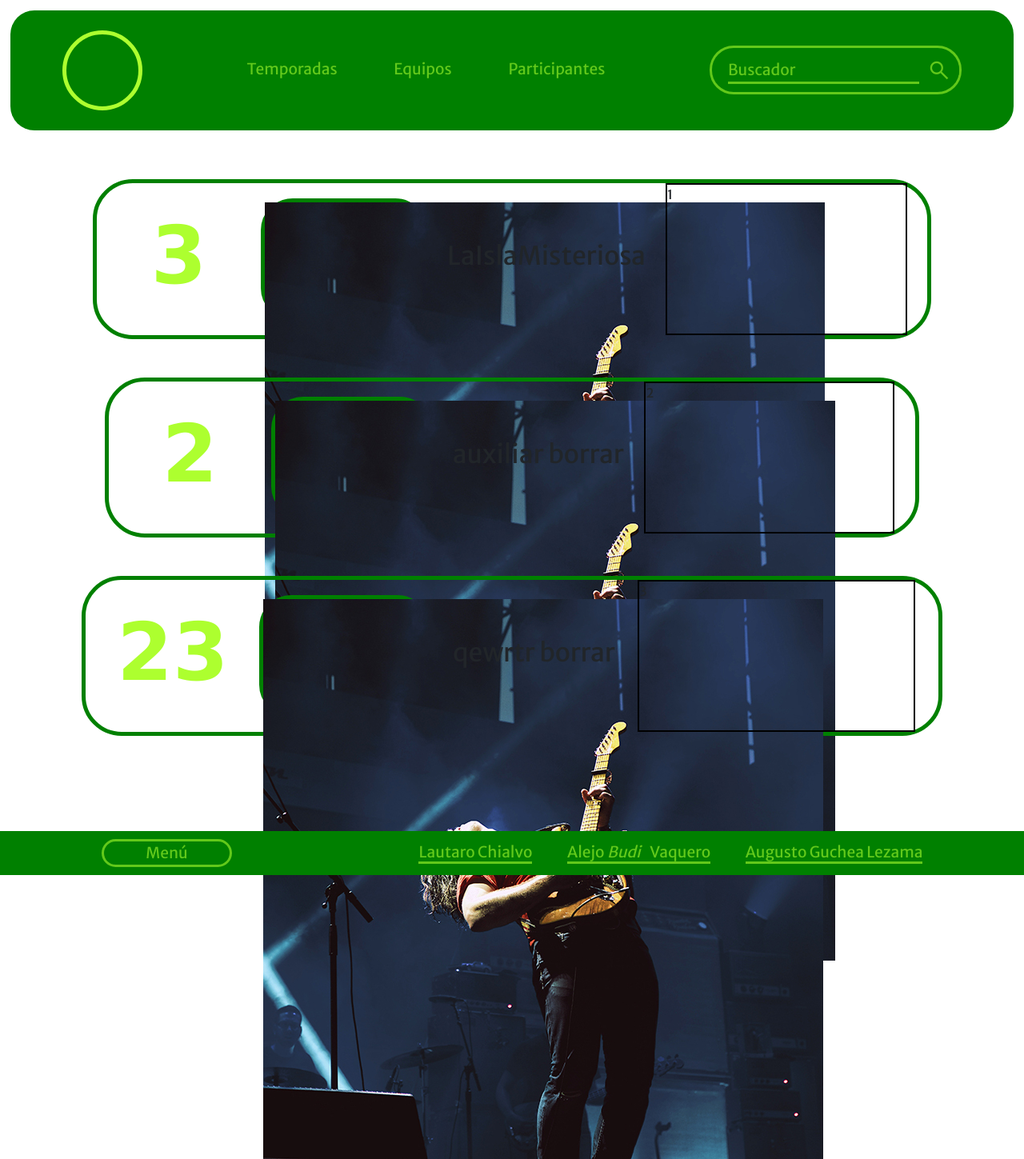
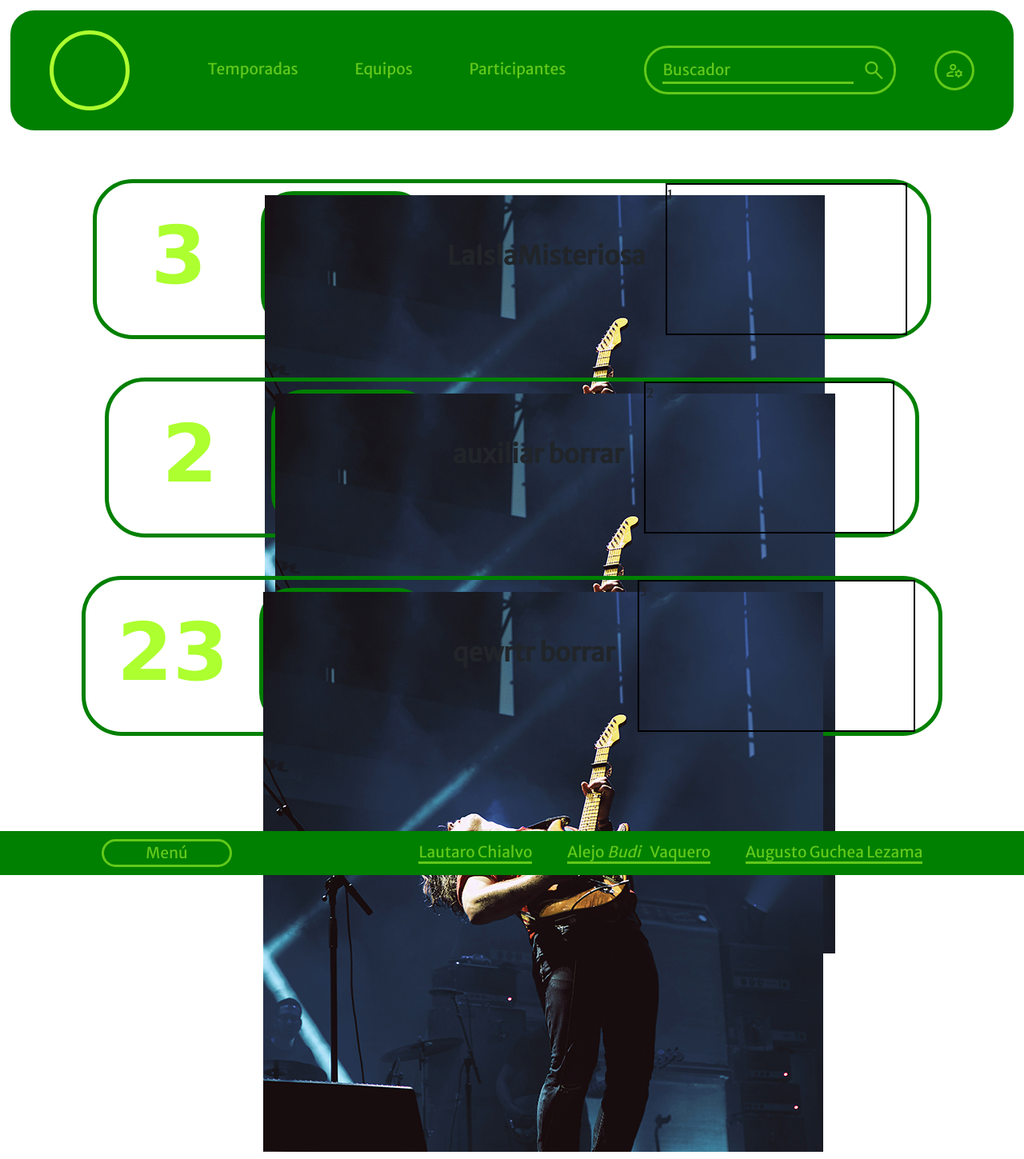
Before and after one commit to Chialvo/Caso-8-The-Challenge-Island, a Django app: page /temporadas/ in a window 1280 px wide. Shown: the whole page at 80% size. Run offline with Django 4.2, Linux system fonts and the light colour scheme; data comes from the database, SQL or seed files in the repository; some web fonts are replaced.

Commit message:
boton admin agragado

```diff
--- a/TheChallengeIsland/TCI/static/css/base.css
+++ b/TheChallengeIsland/TCI/static/css/base.css
@@ -70,6 +70,7 @@ nav{
     display: flex;
     align-items: center;
     justify-content: center;
+    margin-right: -50px;
     transition: all 0.3s;
 
 }
@@ -140,6 +141,40 @@ nav{
     transition: all 0.3s;
 }
 
+.nav-admin {
+    margin-left: 0; /* Empuja el elemento hacia la derecha */
+    border-radius: 50%;
+    border: solid 3px rgba(172, 255, 47, 0.574);
+    text-decoration: none;
+}
+
+.nav-admin span{
+    display: flex;
+    justify-content: center;
+    align-items: center;
+    outline: none;
+    color: rgb(172, 255, 47 ,0.574);
+    font-size: x-large;
+    margin: 10px;
+    transition: all .3s;
+
+}
+
+.nav-admin:hover{
+    border: 3px solid greenyellow;
+    transition: all .3s;
+
+}
+
+.nav-admin:hover span{
+    color: greenyellow;
+    transition: all .3s;
+}
+
+
+
+
+
 footer{
     position: absolute;
     bottom: 0;
--- a/TheChallengeIsland/TCI/static/css/temporadas.css
+++ b/TheChallengeIsland/TCI/static/css/temporadas.css
@@ -25,7 +25,7 @@
 
 .tarjeta-contenedor{
     width: 20%;
-    height: 80%;
+    height: 90%;
     border-radius: 40px ;
     border: 5px green solid;
 }
@@ -49,3 +49,7 @@
     justify-content: center;
     width: 15%;
 }
+.temporada-tarjeta h2{
+    font-weight: bolder;
+    font-size: xx-large;
+}
--- a/TheChallengeIsland/TCI/templates/base.html
+++ b/TheChallengeIsland/TCI/templates/base.html
@@ -30,6 +30,12 @@
             </span>
         </button>
     </form>
+
+    <a href="{% url 'login' %}" class="nav-admin">
+        <span class="material-symbols-outlined">
+            manage_accounts
+            </span>
+    </a>
 </nav>
 
     {% block content %}
```
